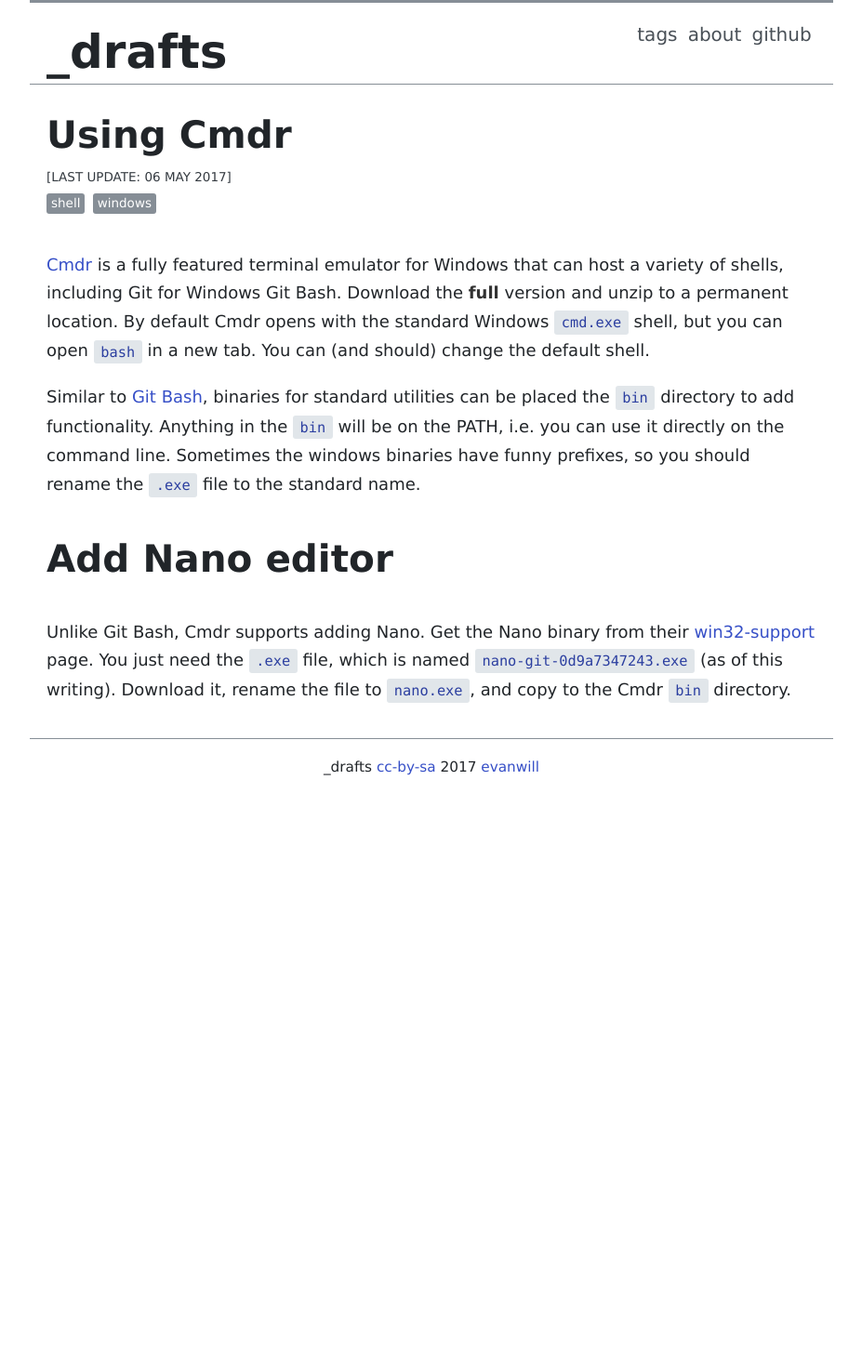
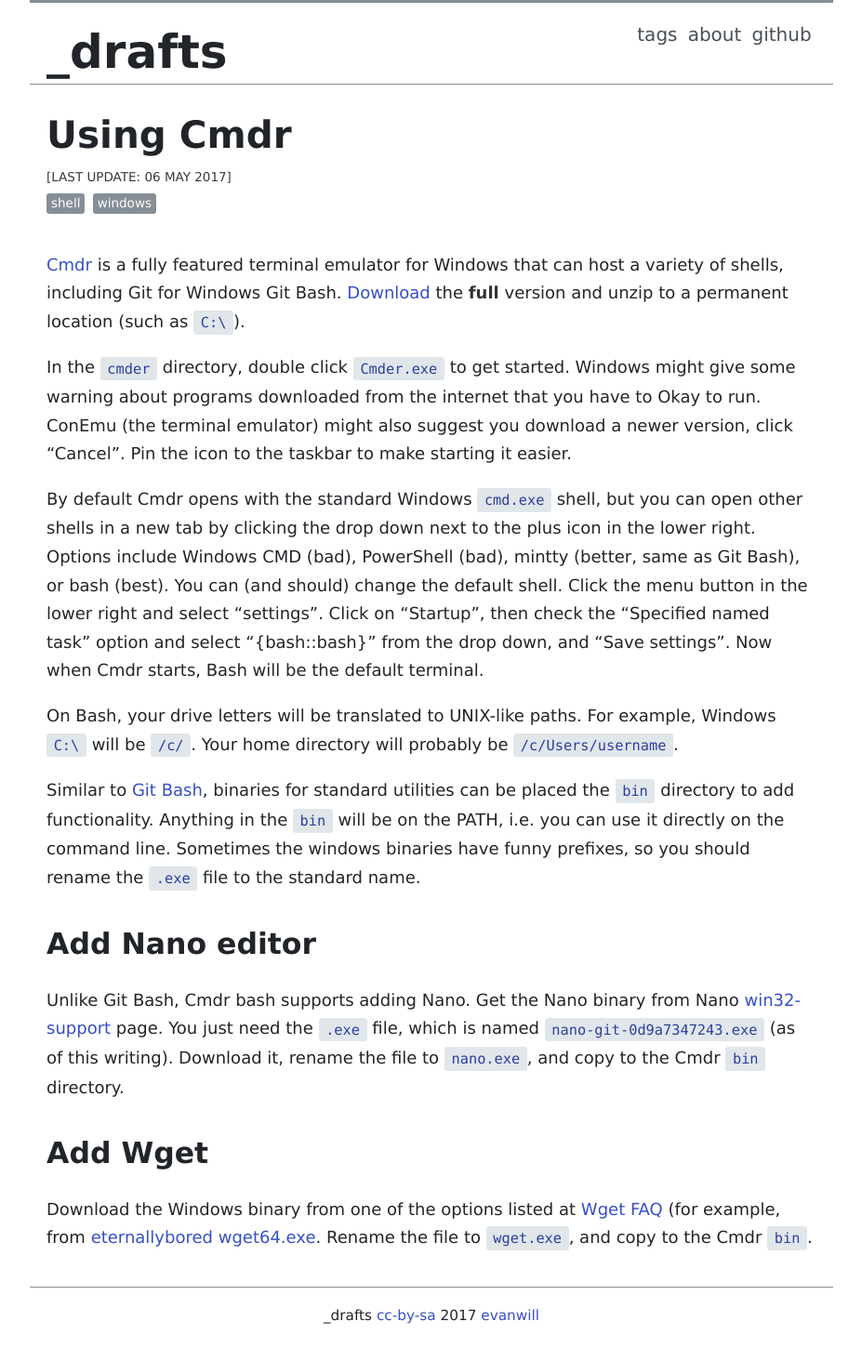
Before and after one commit to evanwill/_drafts, a Jekyll site: the page built from _notes/cmdr.md, in a window 1280 px wide. Shown: the whole page at 93% size, without its empty margins (176-1103 px from the left). Built offline with Jekyll 4.4.1, drawn with Linux system fonts in a browser that asks for light colours; before the commit the page ends 900 px from its top, so only the background shows below that.

Commit message:
update windows bash stuff

```diff
--- a/_notes/cmdr.md
+++ b/_notes/cmdr.md
@@ -6,17 +6,32 @@
 ---
 
 [Cmdr](http://cmder.net/) is a fully featured terminal emulator for Windows that can host a variety of shells, including Git for Windows Git Bash.
-Download the **full** version and unzip to a permanent location.
-By default Cmdr opens with the standard Windows `cmd.exe` shell, but you can open `bash` in a new tab.
+[Download](http://cmder.net/) the **full** version and unzip to a permanent location (such as `C:\`).
+
+In the `cmder` directory, double click `Cmder.exe` to get started.
+Windows might give some warning about programs downloaded from the internet that you have to Okay to run.
+ConEmu (the terminal emulator) might also suggest you download a newer version, click "Cancel".
+Pin the icon to the taskbar to make starting it easier.
+
+By default Cmdr opens with the standard Windows `cmd.exe` shell, but you can open other shells in a new tab by clicking the drop down next to the plus icon in the lower right.
+Options include Windows CMD (bad), PowerShell (bad), mintty (better, same as Git Bash), or bash (best).
 You can (and should) change the default shell.
+Click the menu button in the lower right and select "settings". Click on "Startup", then check the "Specified named task" option and select "{bash::bash}" from the drop down, and "Save settings". Now when Cmdr starts, Bash will be the default terminal.
+
+On Bash, your drive letters will be translated to UNIX-like paths. For example, Windows `C:\` will be `/c/`. Your home directory will probably be `/c/Users/username`.
 
 Similar to [Git Bash](https://evanwill.github.io/_drafts/notes/gitbash-windows.html), binaries for standard utilities can be placed the `bin` directory to add functionality.
 Anything in the `bin` will be on the PATH, i.e. you can use it directly on the command line.
 Sometimes the windows binaries have funny prefixes, so you should rename the `.exe` file to the standard name.
 
-# Add Nano editor
+## Add Nano editor
 
-Unlike Git Bash, Cmdr supports adding Nano.
-Get the Nano binary from their [win32-support](https://www.nano-editor.org/dist/win32-support/) page.
+Unlike Git Bash, Cmdr bash supports adding Nano.
+Get the Nano binary from Nano [win32-support](https://www.nano-editor.org/dist/win32-support/) page.
 You just need the `.exe` file, which is named `nano-git-0d9a7347243.exe` (as of this writing).
 Download it, rename the file to `nano.exe`, and copy to the Cmdr `bin` directory.
+
+## Add Wget
+
+Download the Windows binary from one of the options listed at [Wget FAQ](http://wget.addictivecode.org/FrequentlyAskedQuestions.html#download) (for example, from [eternallybored wget64.exe](https://eternallybored.org/misc/wget/current/wget64.exe).
+Rename the file to `wget.exe`, and copy to the Cmdr `bin`.
```
Also changed, not shown: _notes/cygwin.md (+15 -6 lines), _notes/gitbash-windows.md (+9 -5 lines).
